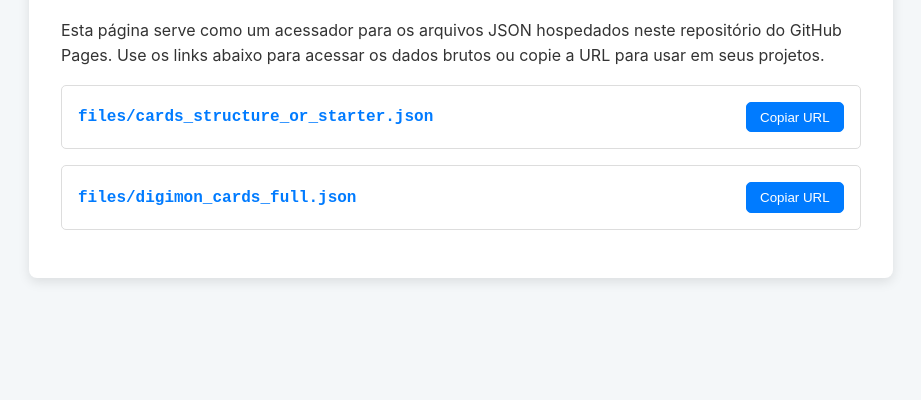
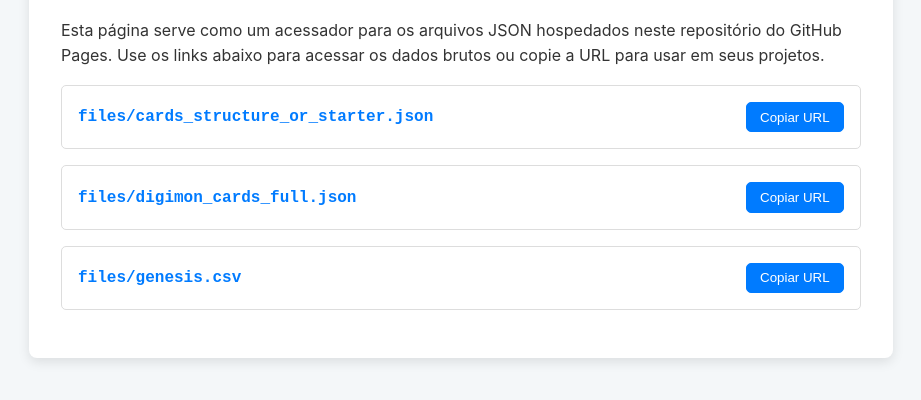
Before and after one commit to Paulo-Aragao/Files, a plain HTML site: page index.html in a window 1280 px wide. Shown: the part 146-546 px from the top of the page, without its empty margins (179-1100 px from the left). Drawn offline with Linux system fonts and the light colour scheme.

Commit message:
update files list

```diff
--- a/index.html
+++ b/index.html
@@ -93,6 +93,7 @@
             const jsonFiles = [
                 'files/cards_structure_or_starter.json',
                 'files/digimon_cards_full.json',
+                'files/genesis.csv',
             ];
             // --------------------------------------------------------------------
 
```
